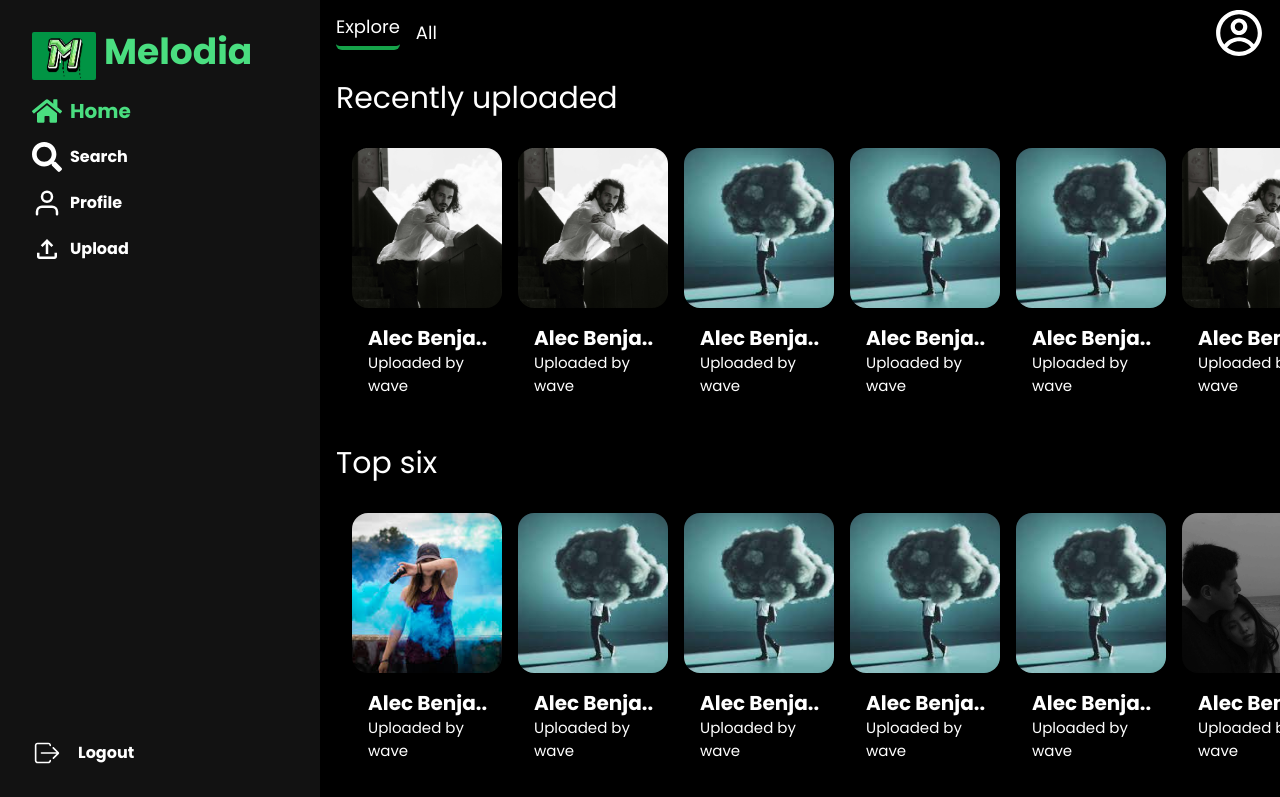
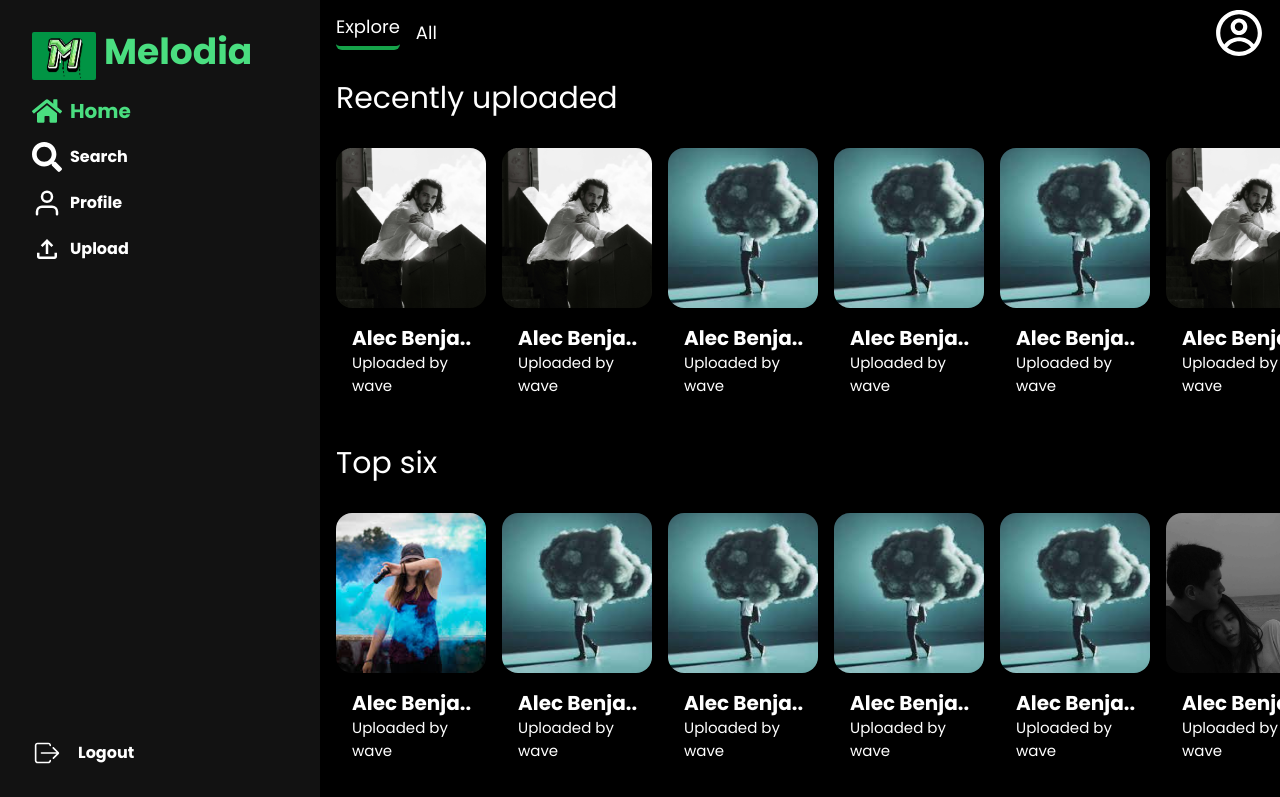
Before and after one commit to skido600/melodia, a React (Vite) app: page /home in a window 1280 px wide. Shown: the top 797 px of the page. Built offline with nearby package versions, Linux system fonts and the light colour scheme.

Commit message:
first commit

```diff
--- a/src/components/pages/Recent.jsx
+++ b/src/components/pages/Recent.jsx
@@ -11,7 +11,7 @@ function Recent() {
         </h1>
       </div>
       <div className="">
-        <main className="flex space-x-4 overflow-x-auto scrollbar overflow-y-hidden md:p-4 ">
+        <main className="flex space-x-4 overflow-x-auto scrollbar overflow-y-hidden py-4 ">
           <article className="mt-4 flex-shrink-0 w-[150px]">
             <img
               src={PNG}
--- a/src/components/pages/Top.jsx
+++ b/src/components/pages/Top.jsx
@@ -11,7 +11,7 @@ function Top() {
       <div className="mt-8 flex  space-x-4">
         <h1 className="text-white text-[18px] md:text-3xl">Top six</h1>
       </div>
-      <main className="flex space-x-4 overflow-x-auto md:p-4">
+      <main className="flex space-x-4 overflow-x-auto py-4">
         <article className="mt-4 flex-shrink-0 w-[150px]">
           <img
             src={pn7}
```
